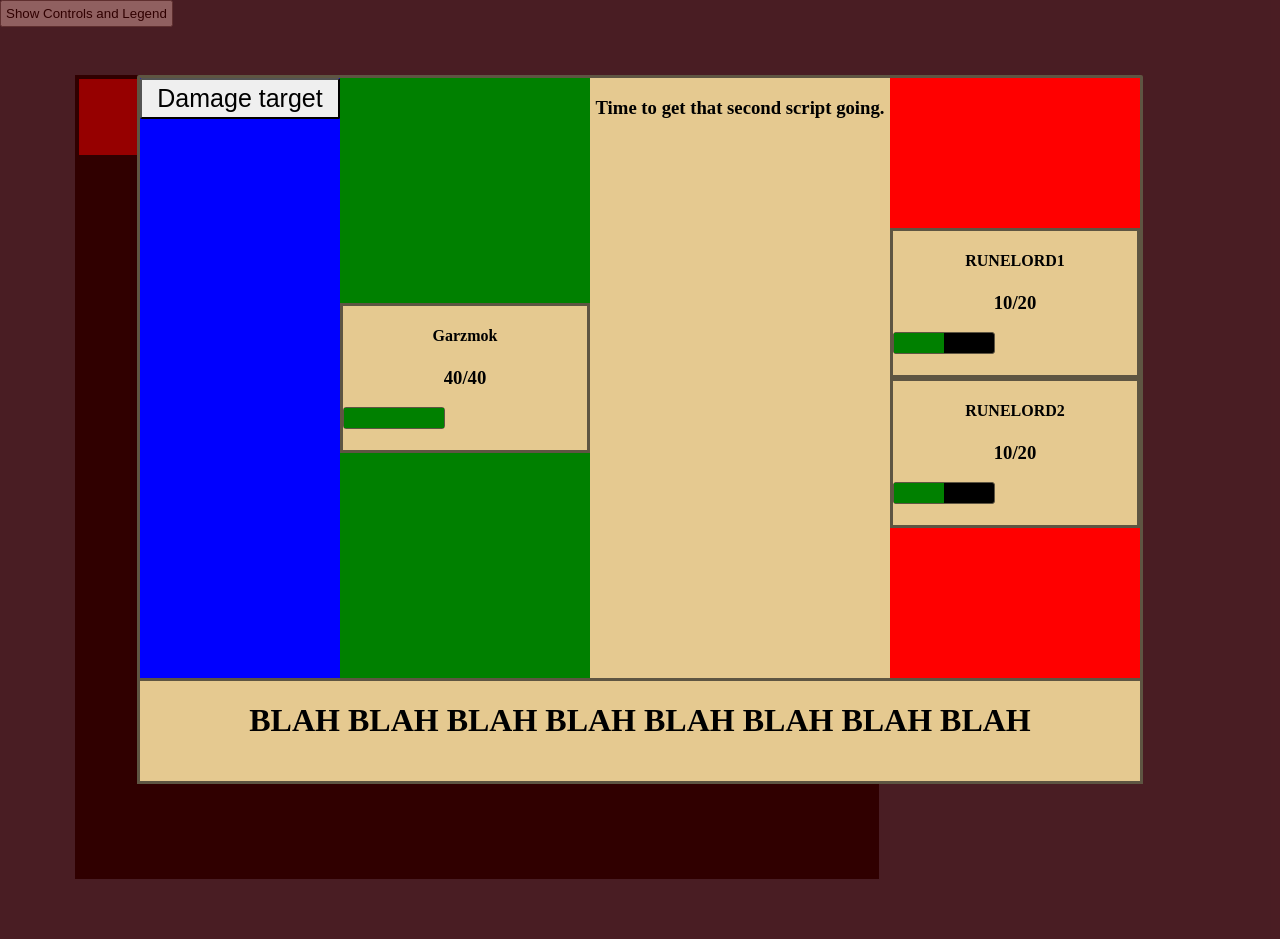
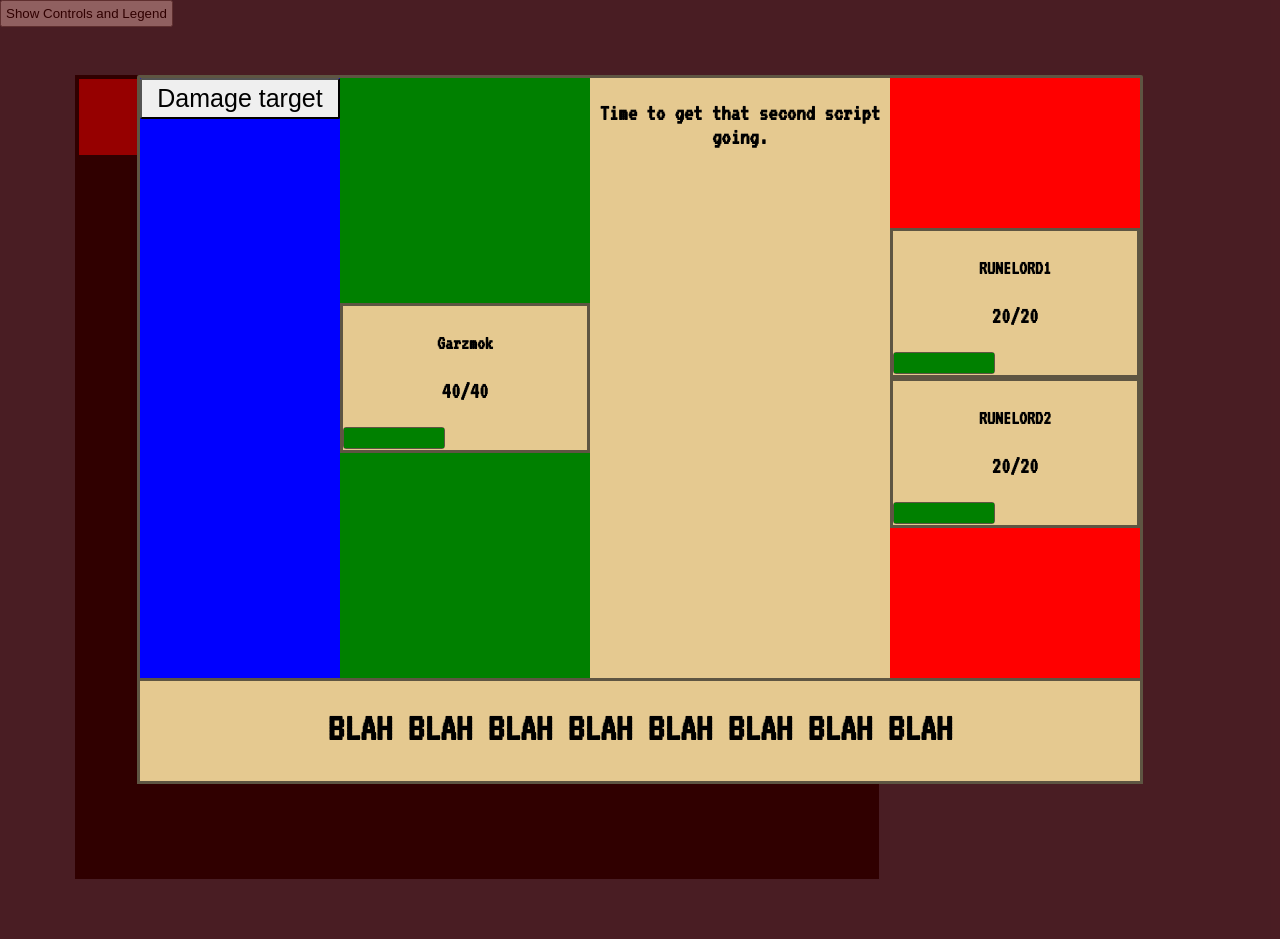
Before and after one commit to ShererStress/terrible_dungeon_crawl_repo, a PHP site: page / in a window 1280 px wide. Run offline with PHP 8.4, Linux system fonts and the light colour scheme.

Commit message:
fixed some html typos, messed with fonts.

```diff
--- a/index.html
+++ b/index.html
@@ -8,6 +8,7 @@
   src="https://code.jquery.com/jquery-3.4.0.min.js"
   integrity="sha256-BJeo0qm959uMBGb65z40ejJYGSgR7REI4+CW1fNKwOg="
   crossorigin="anonymous"></script>
+  <link href="https://fonts.googleapis.com/css?family=VT323" rel="stylesheet">
   </head>
   <body>
     <button id="helpButton" class="menuButtons"> Show Controls and Legend </button>
--- a/terrible_dungeon_crawl/battle.js
+++ b/terrible_dungeon_crawl/battle.js
@@ -36,7 +36,7 @@ class Creature {
     this.totalEngagement = 0;
     this.overwhelmedState = 0; //0 -> no, 1 -> at limit, 2 -> Yes
 
-    this.fatigue = 10;
+    this.fatigue = 20;
     this.maxWounds = 20; //used to keep track of max fatigue
 
     this.damage = 7;
@@ -506,7 +506,7 @@ class ForceOfNature {
         let quakeData = data.features[Math.floor(Math.random()*data.features.length)].properties.mag;
 
         //send the data somewhere
-        $("#combatLog").text(`Found some earthquare data: ${quakeData}`);
+        $("#combatLog").text(`Found some earthquake data: ${quakeData}`);
       },
       ()=>{
         console.log('bad request');
--- a/terrible_dungeon_crawl/style.css
+++ b/terrible_dungeon_crawl/style.css
@@ -3,6 +3,8 @@ body {
   padding: 0;
   background-color: #404959;
   position: relative;
+  font-family: 'VT323', monospace;
+  font-size: 20px;
 }
 
 mapArea {
@@ -154,7 +156,7 @@ bar {
 }
 
 .woundBar {
-  background-color: red;
+  background-color: #db3618;
   height: 20px;
   /* width: 90%; */
   display: flex;
```
